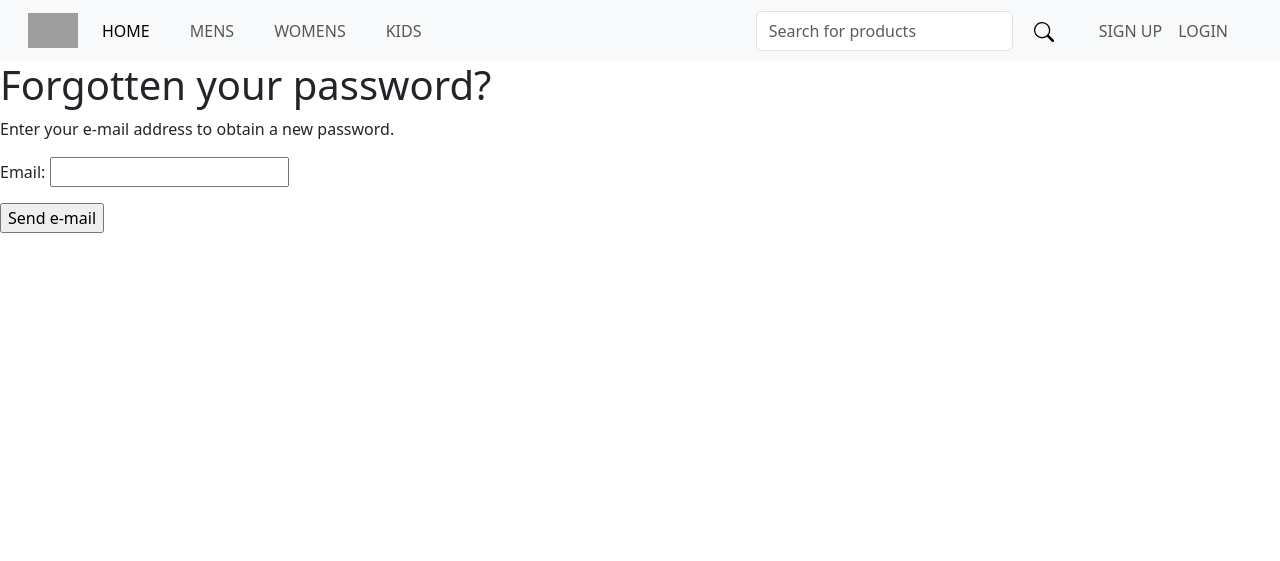
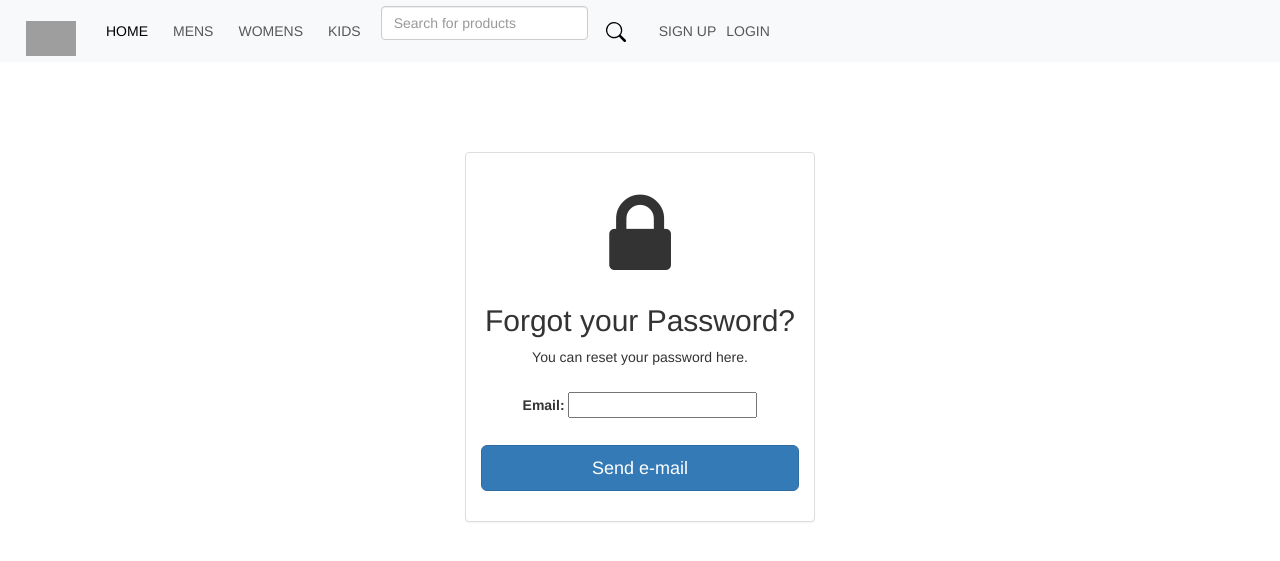
Before and after one commit to SohamDas2003/Clothing, a Django app: page /password_reset/ in a window 1280 px wide. Shown: the top 561 px of the page. Run offline with Django 4.2, Linux system fonts and the light colour scheme; some libraries are stand-ins or nearby versions; grey boxes are pictures that could not be loaded.

Commit message:
commit:33

```diff
--- a/genx/genx/settings.py
+++ b/genx/genx/settings.py
@@ -134,5 +134,5 @@ EMAIL_BACKEND = 'django.core.mail.backends.smtp.EmailBackend'
 EMAIL_HOST = 'smtp.gmail.com'
 EMAIL_PORT = 587
 EMAIL_HOST_USER = 'sohamdas704@gmail.com'
-EMAIL_HOST_PASSWORD = 'timqolsuojximlcb'
+EMAIL_HOST_PASSWORD = 'kpfwgqcvznhybxom'
 EMAIL_USE_TLS = True
--- a/genx/users/templates/registration/password_reset_email.html
+++ b/genx/users/templates/registration/password_reset_email.html
@@ -1,4 +1,4 @@
-Someone asked for password reset for email {{ email }}. Follow the link
-below:
+Someone asked for password reset for email {{ email }}.
+Follow the link below:
 {{ protocol }}://{{ domain }}{% url "password_reset_confirm" uidb64=uid token=token %}
 Your username, in case you've forgotten: {{ user.get_username }}
--- a/genx/users/templates/registration/password_reset_form.html
+++ b/genx/users/templates/registration/password_reset_form.html
@@ -1,11 +1,40 @@
 {% extends "clothing/base.html" %}
 {% block title %}Reset your password{% endblock %}
 {% block body %}
-<h1>Forgotten your password?</h1>
-<p>Enter your e-mail address to obtain a new password.</p>
-<form action="." method="post">
-    {{ form.as_p }}
-    <p><input type="submit" value="Send e-mail"></p>
-    {% csrf_token %}
-</form>
+<link rel="stylesheet" href="https://maxcdn.bootstrapcdn.com/font-awesome/4.5.0/css/font-awesome.min.css">
+<link href="https://maxcdn.bootstrapcdn.com/bootstrap/3.3.6/css/bootstrap.min.css" rel="stylesheet">
+<style>
+    .form-gap {
+        padding-top: 70px;
+    }
+</style>
+<div class="form-gap"></div>
+<div class="container">
+    <div class="row">
+        <div class="col-md-4 col-md-offset-4">
+            <div class="panel panel-default">
+                <div class="panel-body">
+                    <div class="text-center">
+                        <h3><i class="fa fa-lock fa-4x"></i></h3>
+                        <h2 class="text-center">Forgot your Password?</h2>
+                        <p>You can reset your password here.</p>
+                        <div class="panel-body">
+                            <form id="register-form" role="form" autocomplete="off" class="form" action="."
+                                method="post">
+                                {{ form.as_p }}
+                        </div>
+                        <div class="form-group">
+                            <input name="recover-submit" class="btn btn-lg btn-primary btn-block" value="Send e-mail"
+                                type="submit">
+                        </div>
+                        {% csrf_token %}
+                        <input type="hidden" class="hide" name="token" id="token" value="">
+                        </form>
+                    </div>
+                </div>
+            </div>
+        </div>
+    </div>
+</div>
+</div>
 {% endblock %}
```
Also changed, not shown: genx/users/templates/registration/password_reset_complete.html (+20 -3 lines), genx/users/templates/registration/password_reset_confirm.html (+38 -9 lines), genx/users/templates/registration/password_reset_done.html (+20 -4 lines), genx/db.sqlite3.
